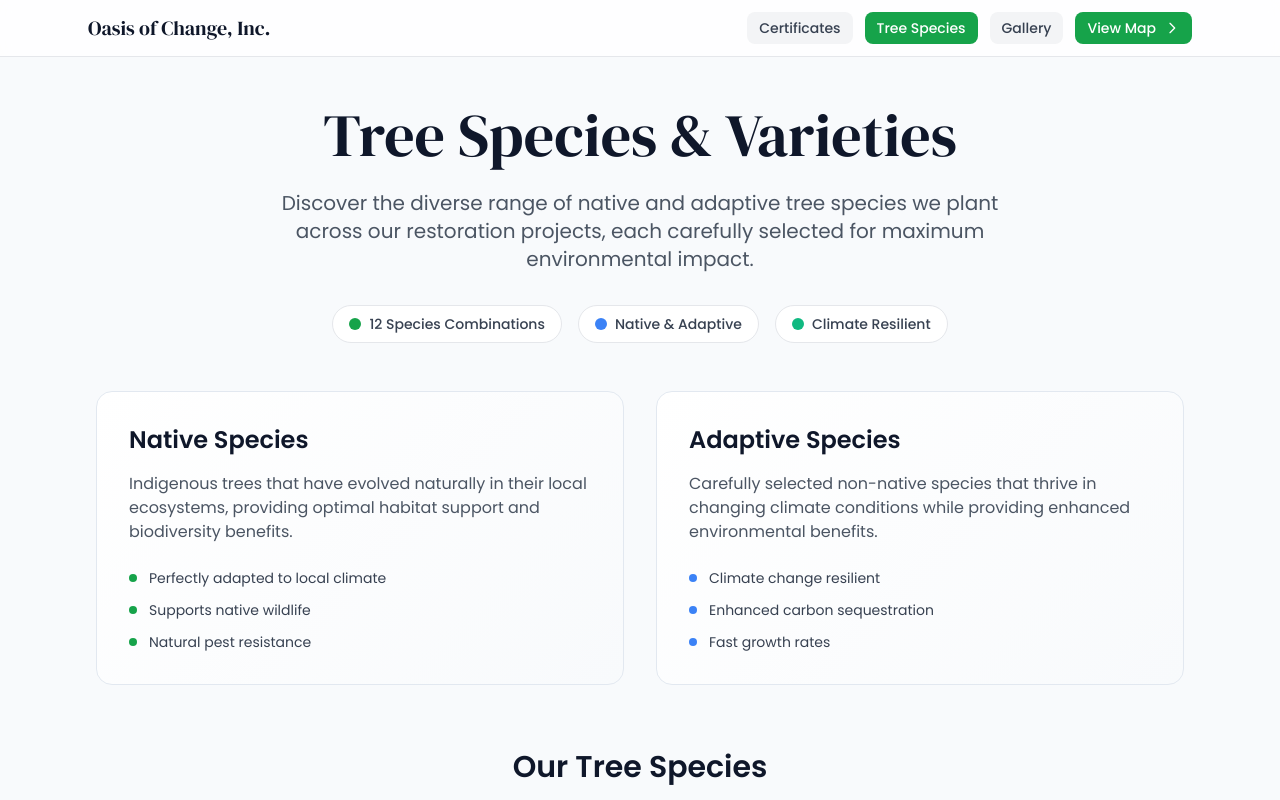
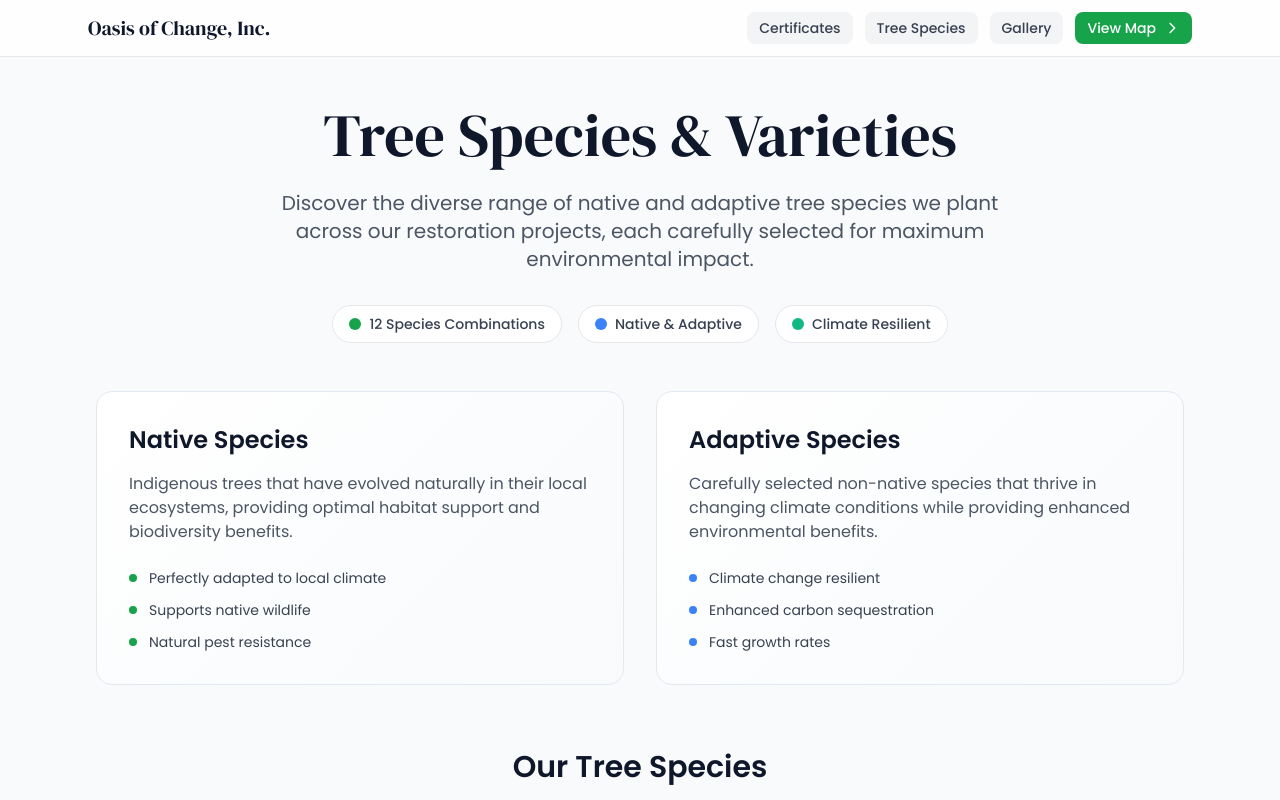
Before and after one commit to web-ready/oasis-of-change-impact-report, a plain HTML site: page trees.html in a window 1280 px wide. Shown: the top 800 px of the page. Drawn offline with nearby package versions, Linux system fonts and the light colour scheme.

Commit message:
Update trees.html

```diff
--- a/trees.html
+++ b/trees.html
@@ -83,7 +83,7 @@
                     <a href="/certificates.html" class="inline-flex items-center gap-2 px-3 py-1.5 rounded-lg bg-gray-100 text-gray-700 text-sm font-medium hover:bg-gray-200 transition">
                         Certificates
                     </a>
-                    <a href="/species.html" class="inline-flex items-center gap-2 px-3 py-1.5 rounded-lg bg-brand-green text-white text-sm font-medium hover:opacity-90 transition">
+                    <a href="/species.html" class="inline-flex items-center gap-2 px-3 py-1.5 rounded-lg bg-gray-100 text-gray-700 text-sm font-medium hover:opacity-90 transition">
                         Tree Species
                     </a>
                     <a href="/gallery.html" class="inline-flex items-center gap-2 px-3 py-1.5 rounded-lg bg-gray-100 text-gray-700 text-sm font-medium hover:bg-gray-200 transition">
```
